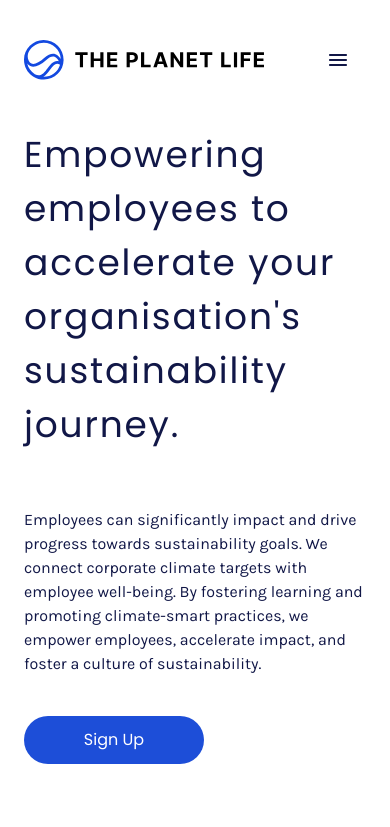
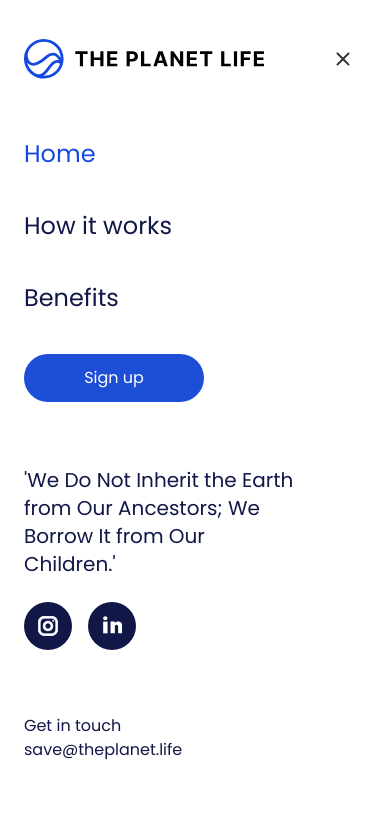
Before and after one commit to JNotelddim/tpl-landing-site, a website: page public/index.html in a window 390 px wide. Both pictures are taken after a click on the button "Open Nav Menu". Shown: the top 827 px of the page. Drawn offline with Linux system fonts and the light colour scheme.

Commit message:
Add mobile nav menu

```diff
--- a/public/index.html
+++ b/public/index.html
@@ -33,8 +33,16 @@
         window.alert("TODO: integrate mailchimp.");
       }
 
-      function openMenuDrawer() {
-        window.alert("TODO: implement menu drawer");
+      function openMobileNav() {
+        const mobileNav = document.getElementById("mobile-nav");
+        mobileNav.classList.remove("hidden");
+        mobileNav.classList.add("flex");
+      }
+
+      function closeMobileNav() {
+        const mobileNav = document.getElementById("mobile-nav");
+        mobileNav.classList.remove("flex");
+        mobileNav.classList.add("hidden");
       }
 
       /**
@@ -42,11 +50,15 @@
        * then re-add it to the one which was just clicked.
        * (Except for the "Signup" button/link because its background is blue, so the text becomes illegible.)
        */
-      function onAnchorClick(el) {
-        const links = document.querySelectorAll("#nav a");
+      function onAnchorClick(el, isMobile) {
+        const links = document.querySelectorAll("#nav a, #mobile-nav a");
         links?.forEach((linkEl) => linkEl.classList.remove("current"));
         if (el.getAttribute("href") !== "#signup") {
           el.classList.add("current");
+        }
+
+        if (isMobile) {
+          closeMobileNav();
         }
       }
     </script>
@@ -73,7 +85,8 @@
       <!-- Mobile Menu Icon-->
       <button
         class="flex bg-none rounded-full p-4 lg:hidden justify-end"
-        onClick="openMenuDrawer()"
+        onClick="openMobileNav()"
+        aria-label="Open Nav Menu"
       >
         <img src="./images/menu-icon.svg" alt="Menu Icon" />
       </button>
@@ -97,6 +110,97 @@
         >
       </nav>
     </header>
+
+    <!-- Mobile-only Nav Menu -->
+    <nav
+      id="mobile-nav"
+      class="hidden lg:hidden fixed z-20 px-6 py-9 w-screen h-screen bg-white flex-col overflow-y-auto"
+    >
+      <div class="flex flex-row mb-14">
+        <div class="flex flex-1 gap-3 items-center">
+          <img
+            src="./images/tpl-logo-full.svg"
+            height="40px"
+            alt="The Planet Life Logo"
+          />
+        </div>
+
+        <button
+          class="flex bg-none rounded-full p-4 lg:hidden justify-end"
+          aria-label="Close Nav Menu"
+          onClick="closeMobileNav()"
+        >
+          <img src="./images/x-icon.svg" alt="Close Icon" />
+        </button>
+      </div>
+
+      <div class="flex flex-col gap-10">
+        <a href="#" onclick="onAnchorClick(this, true)" class="text-2xl current"
+          >Home</a
+        >
+
+        <a
+          href="#how-it-works"
+          onclick="onAnchorClick(this, true)"
+          class="text-2xl"
+          >How it works</a
+        >
+
+        <a href="#benefits" onclick="onAnchorClick(this, true)" class="text-2xl"
+          >Benefits</a
+        >
+
+        <a
+          href="#signup"
+          onclick="onAnchorClick(this, true)"
+          class="rounded-full py-3 w-[180px] bg-blue-700 text-white text-center"
+          >Sign up</a
+        >
+      </div>
+
+      <div class="flex flex-col my-16 gap-6">
+        <p class="text-xl max-w-[80%]">
+          'We Do Not Inherit the Earth from Our Ancestors; We Borrow It from Our
+          Children.'
+        </p>
+
+        <div class="flex flex-row gap-4">
+          <!-- Instagram button: TODO: link -->
+          <a
+            href="#"
+            class="w-12 h-12 rounded-full bg-[#111747] flex items-center justify-center"
+            aria-label="Open On Instagram"
+          >
+            <img
+              src="./images/instagram-logo.svg"
+              alt="Instagram Logo"
+              height="20px"
+              width="20px"
+            />
+          </a>
+
+          <!-- LinkedIn button: TODO: link -->
+          <a
+            href="#"
+            class="w-12 h-12 rounded-full bg-[#111747] flex items-center justify-center"
+            aria-label="Open On LinkedIn"
+          >
+            <img
+              src="./images/linkedin-logo.svg"
+              alt="LinkedIn Logo"
+              height="20px"
+              width="20px"
+            />
+          </a>
+        </div>
+      </div>
+
+      <p>
+        Get in touch
+        <br />
+        <a href="mailto:save@theplanet.life">save@theplanet.life</a>
+      </p>
+    </nav>
 
     <!-- Introductory Section-->
     <section class="flex flex-col px-6 lg:px-40 mt-[128px]">
```
Also changed, not shown: public/images/x-icon.svg (added), public/output.css.
